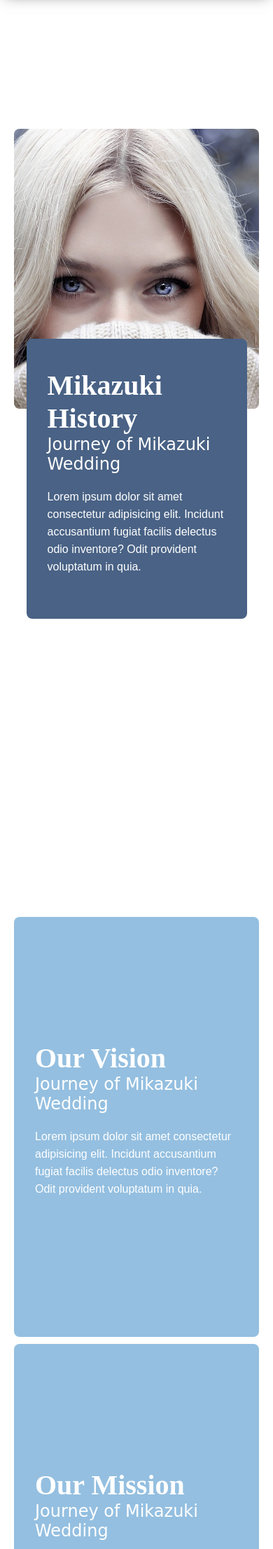
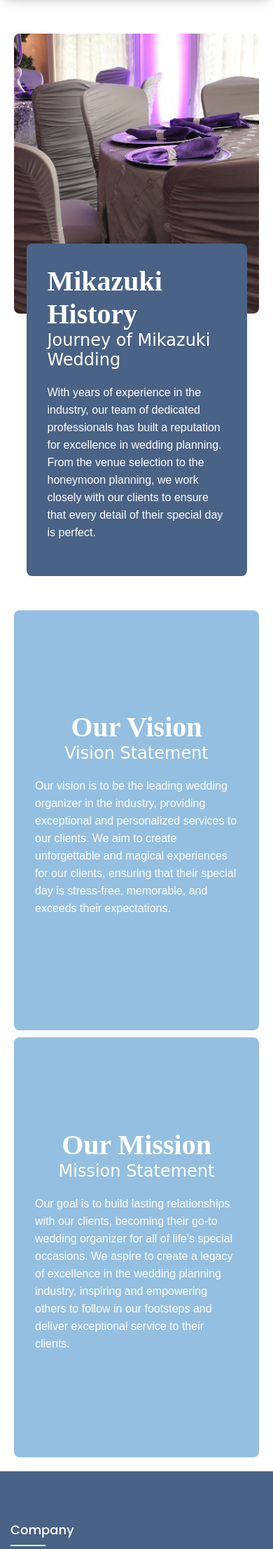
Before and after one commit to Aerwyy/Aerwyy.github.io, a PHP site: page /pages/about.html in a window 390 px wide. Shown: the part 94-2307 px from the top of the page at 70% size. Run offline with PHP 8.4, Linux system fonts and the light colour scheme; some libraries are stand-ins or nearby versions; some web fonts are replaced.

Commit message:
Resize at Mobile Version

```diff
--- a/css/style-page.css
+++ b/css/style-page.css
@@ -154,7 +153,7 @@ section#goals-mw {
 .left {
     width: 50%;
     height: 600px;
-    background: url('../images/ceo.jpg') no-repeat center / cover;
+    background: url('../images/history.jpg') no-repeat center / cover;
     border-radius: 8px;
 }
 .left-goals {
@@ -200,10 +199,12 @@ section#goals-mw {
 .right-goals h1 {
     font-size: 40px;
     font-weight: lighter;
+    text-align: center;
 }
 .left-goals h1 {
     font-size: 40px;
     font-weight: lighter;
+    text-align: center;
 }
 .right p {
     margin: 20px 0;
@@ -235,6 +236,7 @@ section#goals-mw {
 .content-goals h2 {
     font-family: 'Birthstone', cursive;
     font-weight: 400;
+    text-align: center;
 }
 .content p {
     font-family: 'Sofia Sans', sans-serif;
@@ -734,7 +756,7 @@ ul {
     position: absolute;
     left: 0;
     bottom: -10px;
-    background-color: #e91e63;
+    background-color: #D9F3F2;
     height: 2px;
     box-sizing: border-box;
     width: 50px;
@@ -798,21 +825,47 @@ ul {
         left: 2rem;
         width: unset;
     }
+    .dropdown-menu li a {
+        color: white;
+    }
+    .dropdown-menu .action_btn {
+        background: white;
+        color: #94BFE0;
+    }
+    .gallery {
+        width: 100%;
+        height: auto;
+        padding-bottom: 20px;
+    }
+    .photo-gallery {
+        width: 90%;
+        display: flex;
+        flex-wrap: wrap;
+        align-items: center;
+        justify-content: center;
+    }
+    .s-heading {
+        padding-top: 10px;
+    }
+    .testi {
+        padding-bottom: 20px;
+    }
 }
 @media only screen and (max-width: 768px) {
     .history {
-        height: 120vh;
+        height: auto;
         flex-direction: column;
         width: 100%;
         margin: 0 20px;
         margin-top: 30px;
     }
     .goals {
-        height: 200vh;
+        height: auto;
         flex-direction: column;
         width: 100%;
         margin: 0 20px;
         margin-top: 30px;
+        padding-bottom: 20px;
     }
     .left {
         width: 100%;
--- a/pages/about.html
+++ b/pages/about.html
@@ -1,12 +1,18 @@
 <!DOCTYPE html>
 <html lang="en">
   <head>
-    <meta charset="UTF-8">
-    <meta http-equiv="X-UA-Compatible" content="IE=edge">
-    <meta name="viewport" content="width=device-width, initial-scale=1.0">
+    <meta charset="UTF-8" />
+    <meta http-equiv="X-UA-Compatible" content="IE=edge" />
+    <meta name="viewport" content="width=device-width, initial-scale=1.0" />
     <title>About Us</title>
-    <link rel="stylesheet" href="../css/style-page.css">
-    <link rel="stylesheet" href="https://cdnjs.cloudflare.com/ajax/libs/font-awesome/6.3.0/css/all.min.css" integrity="sha512-SzlrxWUlpfuzQ+pcUCosxcglQRNAq/DZjVsC0lE40xsADsfeQoEypE+enwcOiGjk/bSuGGKHEyjSoQ1zVisanQ==" crossorigin="anonymous" referrerpolicy="no-referrer" />
+    <link rel="stylesheet" href="../css/style-page.css" />
+    <link
+      rel="stylesheet"
+      href="https://cdnjs.cloudflare.com/ajax/libs/font-awesome/6.3.0/css/all.min.css"
+      integrity="sha512-SzlrxWUlpfuzQ+pcUCosxcglQRNAq/DZjVsC0lE40xsADsfeQoEypE+enwcOiGjk/bSuGGKHEyjSoQ1zVisanQ=="
+      crossorigin="anonymous"
+      referrerpolicy="no-referrer"
+    />
   </head>
   <body>
     <header>
@@ -43,7 +49,10 @@
           <div class="content">
             <h1>Mikazuki History</h1>
             <h2>Journey of Mikazuki Wedding</h2>
-                    <p>Lorem ipsum dolor sit amet consectetur adipisicing elit. Incidunt accusantium fugiat facilis delectus odio inventore? Odit provident voluptatum in quia.</p>
+            <p>
+              With years of experience in the industry, our team of dedicated professionals has built a reputation for excellence in wedding planning. From the venue selection to the honeymoon planning, we work closely with our clients to
+              ensure that every detail of their special day is perfect.
+            </p>
           </div>
         </div>
       </div>
@@ -51,17 +60,23 @@
     <section id="goals-mw">
       <div class="goals">
         <div class="left-goals">
-                <div class="content">
+          <div class="content-goals">
             <h1>Our Vision</h1>
-                    <h2>Journey of Mikazuki Wedding</h2>
-                    <p>Lorem ipsum dolor sit amet consectetur adipisicing elit. Incidunt accusantium fugiat facilis delectus odio inventore? Odit provident voluptatum in quia.</p>
+            <h2>Vision Statement</h2>
+            <p>
+              Our vision is to be the leading wedding organizer in the industry, providing exceptional and personalized services to our clients. We aim to create unforgettable and magical experiences for our clients, ensuring that their
+              special day is stress-free, memorable, and exceeds their expectations.
+            </p>
           </div>
         </div>
         <div class="right-goals">
-                <div class="content">
+          <div class="content-goals">
             <h1>Our Mission</h1>
-                    <h2>Journey of Mikazuki Wedding</h2>
-                    <p>Lorem ipsum dolor sit amet consectetur adipisicing elit. Incidunt accusantium fugiat facilis delectus odio inventore? Odit provident voluptatum in quia.</p>
+            <h2>Mission Statement</h2>
+            <p>
+              Our goal is to build lasting relationships with our clients, becoming their go-to wedding organizer for all of life's special occasions. We aspire to create a legacy of excellence in the wedding planning industry, inspiring
+              and empowering others to follow in our footsteps and deliver exceptional service to their clients.
+            </p>
           </div>
         </div>
       </div>
@@ -74,9 +89,10 @@
             <h4>Company</h4>
             <ul>
               <li><a href="#">About Us</a></li>
-                        <li><a href="#">Our Services</a></li>
-                        <li><a href="#">Privacy Policy</a></li>
-                        <li><a href="#">Affiliate Program</a></li>
+              <li><a href="#">Service</a></li>
+              <li><a href="#">Gallery</a></li>
+              <li><a href="#">Testimonial</a></li>
+              <li><a href="#">Contact</a></li>
             </ul>
           </div>
           <div class="footer-col">
@@ -106,6 +122,7 @@
               <a href="#"><i class="fab fa-instagram"></i></a>
               <a href="#"><i class="fab fa-linkedin-in"></i></a>
             </div>
+            <p>&copy;Copyright 2023. Mikazuki Foundation. All Rights Reserved.</p>
           </div>
         </div>
       </div>
--- a/pages/login.html
+++ b/pages/login.html
@@ -22,11 +22,11 @@
                 <span></span>
                 <label>Password</label>
             </div>
-            <div class="pass">Forgot Password?</div>
+            <!-- <div class="pass">Forgot Password?</div> -->
             <input type="submit" name="login" id="login" value="Login">
-            <div class="signup_link">
+            <!-- <div class="signup_link">
                 Not a Member? <a href="#">Signup</a>
-            </div>
+            </div> -->
         </form>
     </div>
     </div>
```
Also changed, not shown: other parts of css/style-page.css (+28 -4 lines), css/style.css (+13 -1 lines), index.html (+34 -22 lines), pages/contact.html (+25 -9 lines), pages/gallery.html (+29 -14 lines), pages/service.html (+23 -15 lines), pages/testimonial.html (+33 -18 lines), images/gallery1.jpg (added), images/gallery2.jpg (added), images/gallery3.jpg (added), images/gallery4.jpg (added), images/history.jpg (added), images/testi1.jpg (added), images/testi2.jpg (added), 1 more files. Lines whose indentation alone changed are shown as unchanged.
